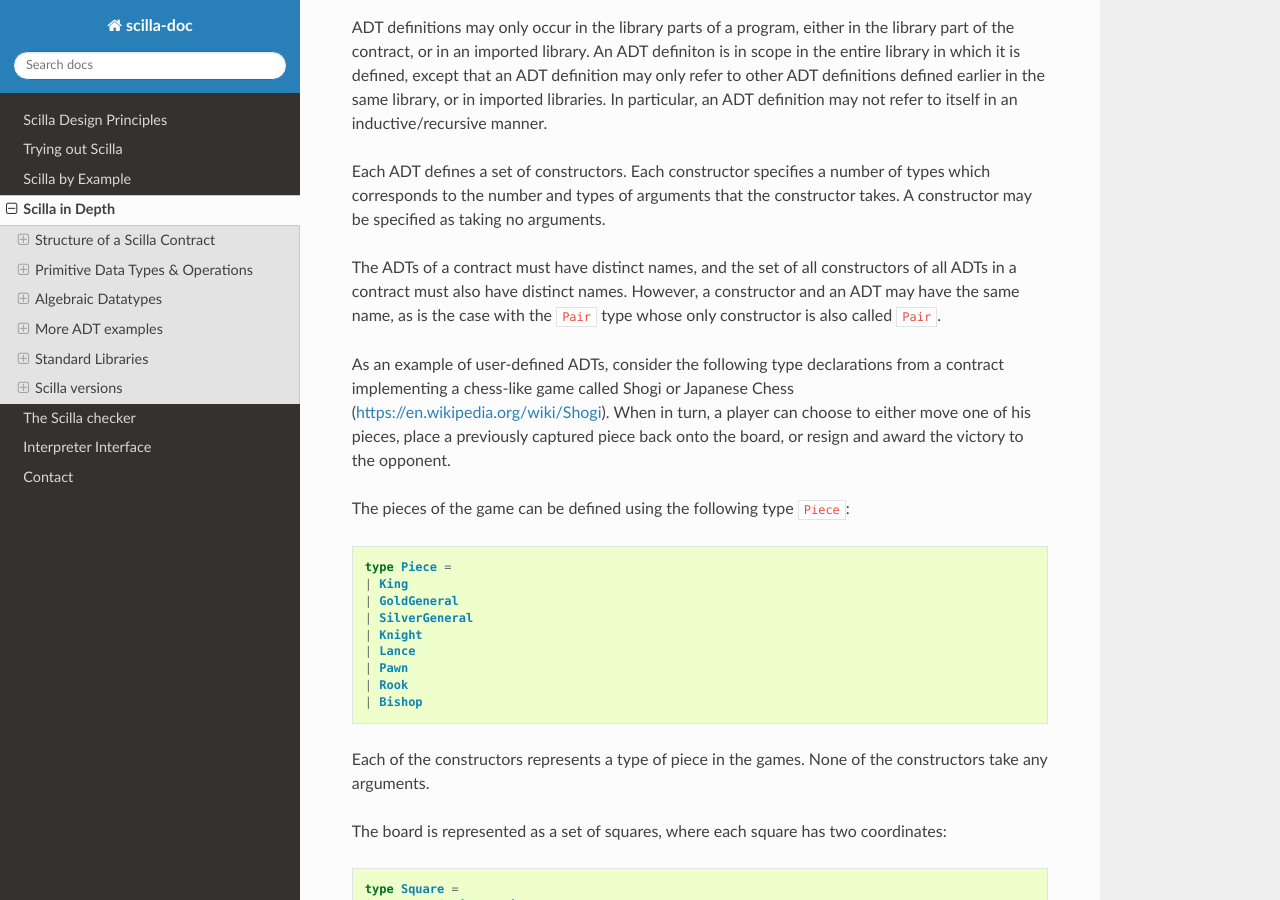
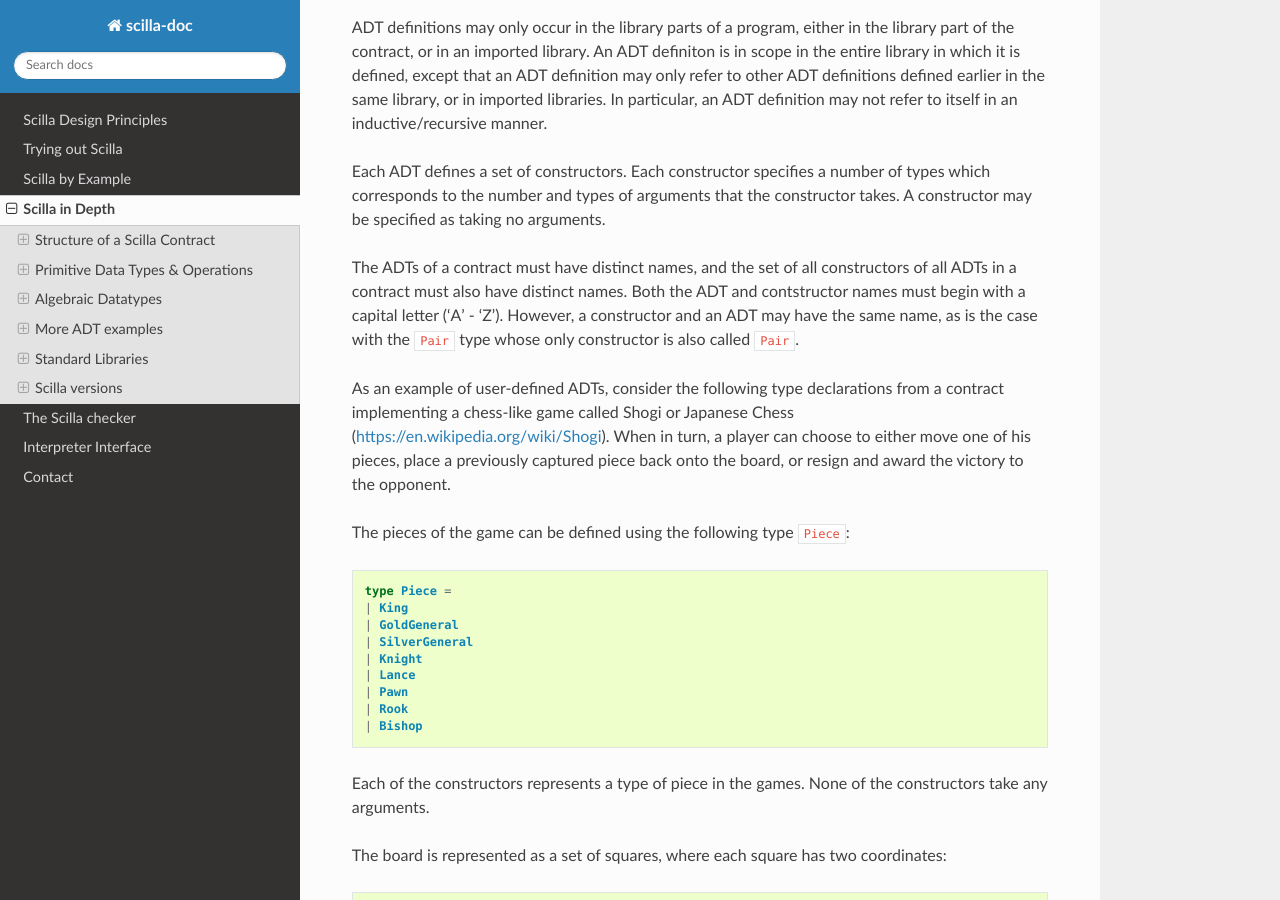
Before and after one commit to Zilliqa/scilla-docs, a Sphinx documentation site: the page built from docs/source/scilla-in-depth.rst, in a window 1280 px wide and 900 px high, scrolled down 16902 px. Built offline with Sphinx 7.4.7 and the Read the Docs theme 2.0.0, drawn with Linux system fonts in a browser that asks for light colours.

Commit message:
ADT and constructor case sensitivity
A change to mention that ADT and constructors begin with capital letters ('A' - 'Z').

```diff
--- a/docs/source/scilla-in-depth.rst
+++ b/docs/source/scilla-in-depth.rst
@@ -992,8 +992,9 @@ no arguments.
 
 The ADTs of a contract must have distinct names, and the set of all
 constructors of all ADTs in a contract must also have distinct
-names. However, a constructor and an ADT may have the same name, as is
-the case with the ``Pair`` type whose only constructor is also called
+names. Both the ADT and contstructor names must begin with a capital letter
+('A' - 'Z'). However, a constructor and an ADT may have the same name, as
+is the case with the ``Pair`` type whose only constructor is also called
 ``Pair``.
 
 As an example of user-defined ADTs, consider the following type
```
